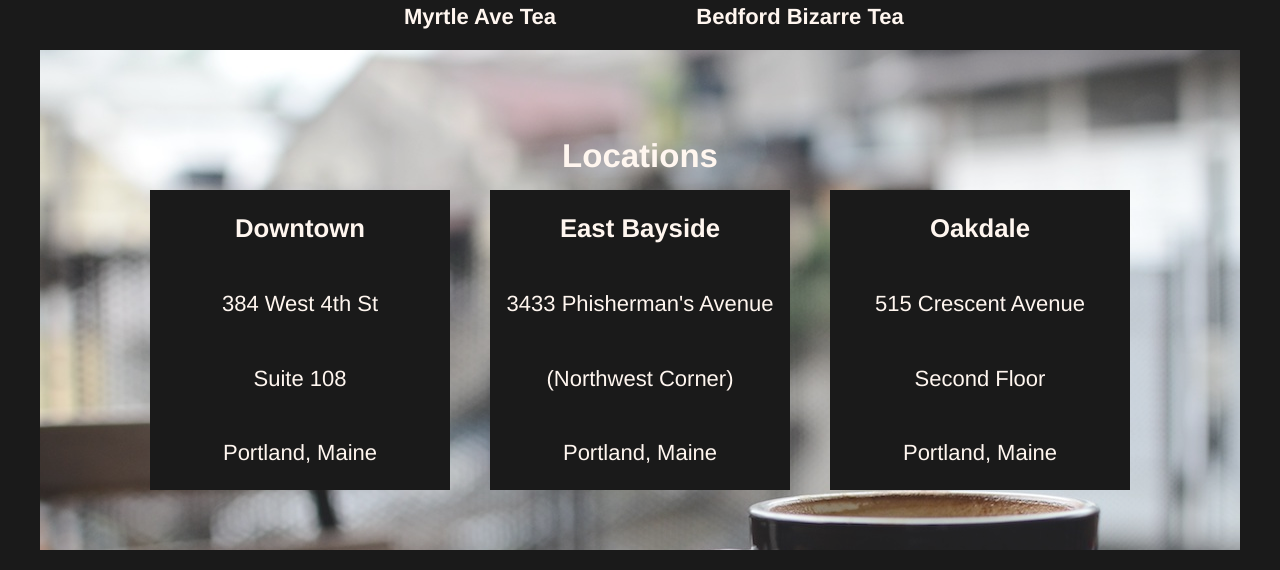
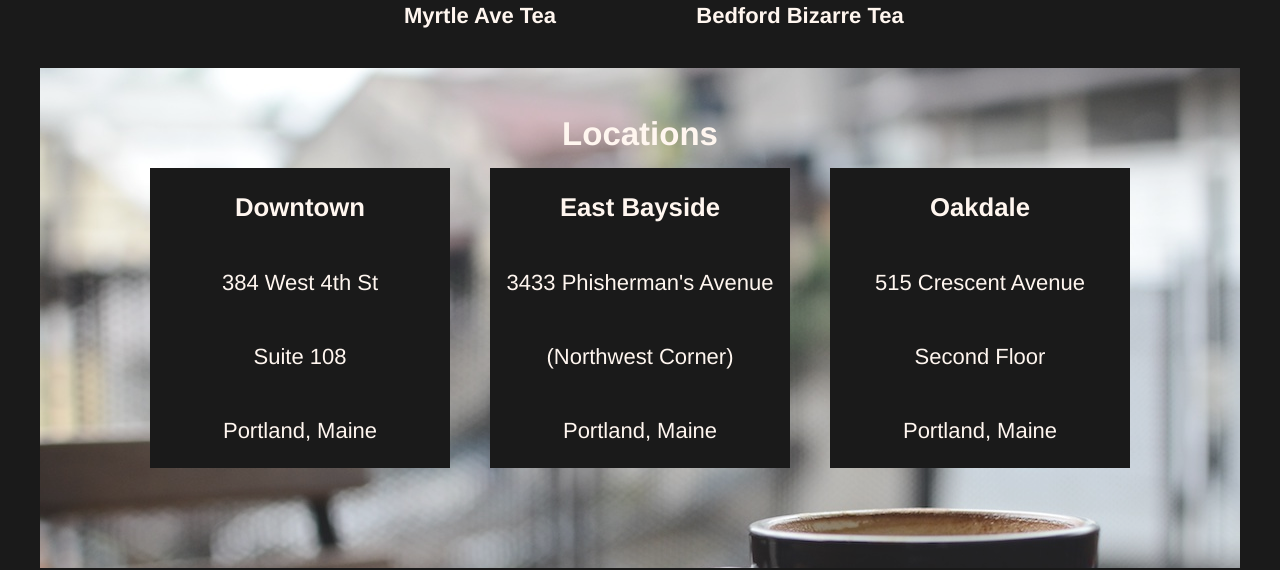
Before and after one commit to nprater86/teacozy, a plain HTML site: page index.html in a window 1280 px wide. Shown: the part 1413-1983 px from the top of the page. Drawn offline with Linux system fonts and the light colour scheme.

Commit message:
rework locations section

```diff
--- a/resources/css/style.css
+++ b/resources/css/style.css
@@ -94,7 +94,7 @@ header nav a{
 }
 
 .item h4{
-  margin: 10px;
+  margin-top: 0px;
 }
 
 .item img{
@@ -105,19 +105,16 @@ header nav a{
 .locations{
   height: 500px;
   background-image: url("../images/img-locations-background.jpg");
-  display: flex;
-  flex-direction: column;
-  justify-content: center;
 }
 
 .locations h2{
+  margin-top: 47px;
   margin-bottom: 15px;
 }
 
 .locationlists{
   display: flex;
   justify-content: center;
-  align-items: center;
 }
 
 .location{
```
